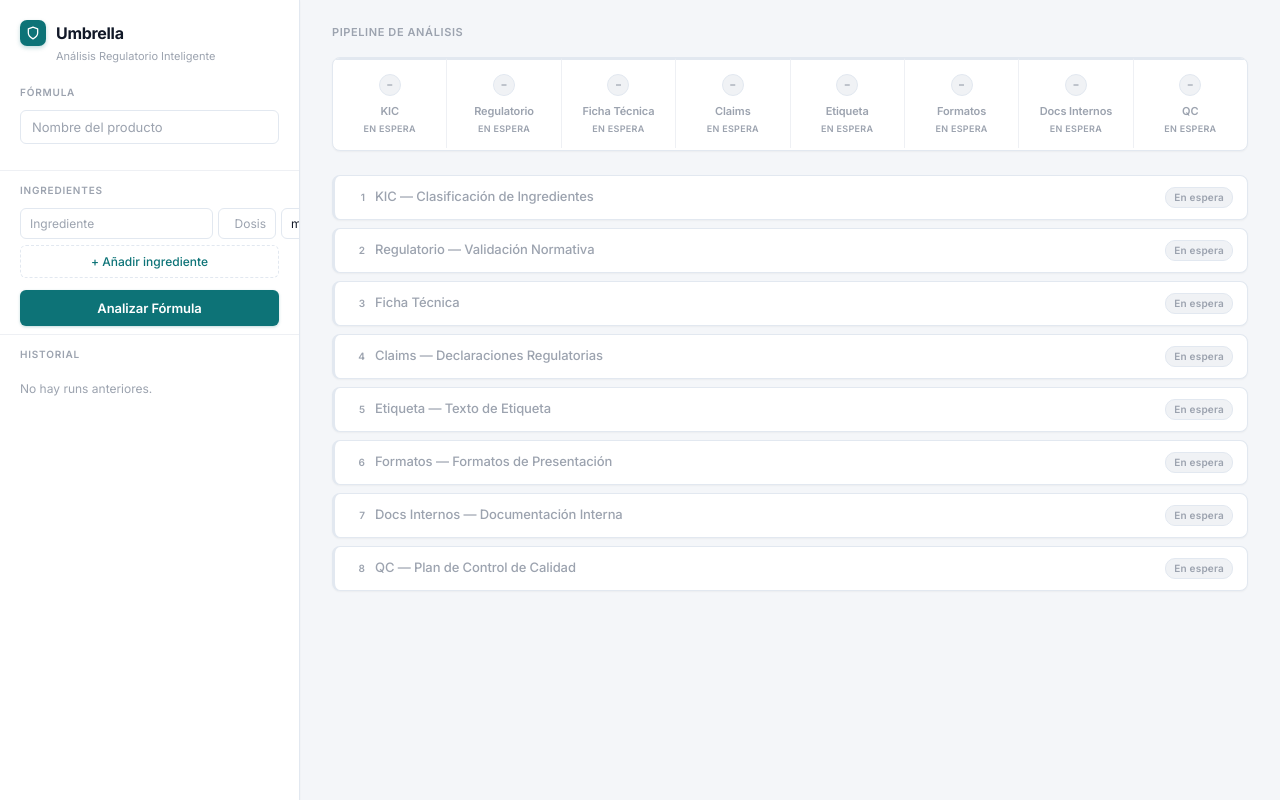
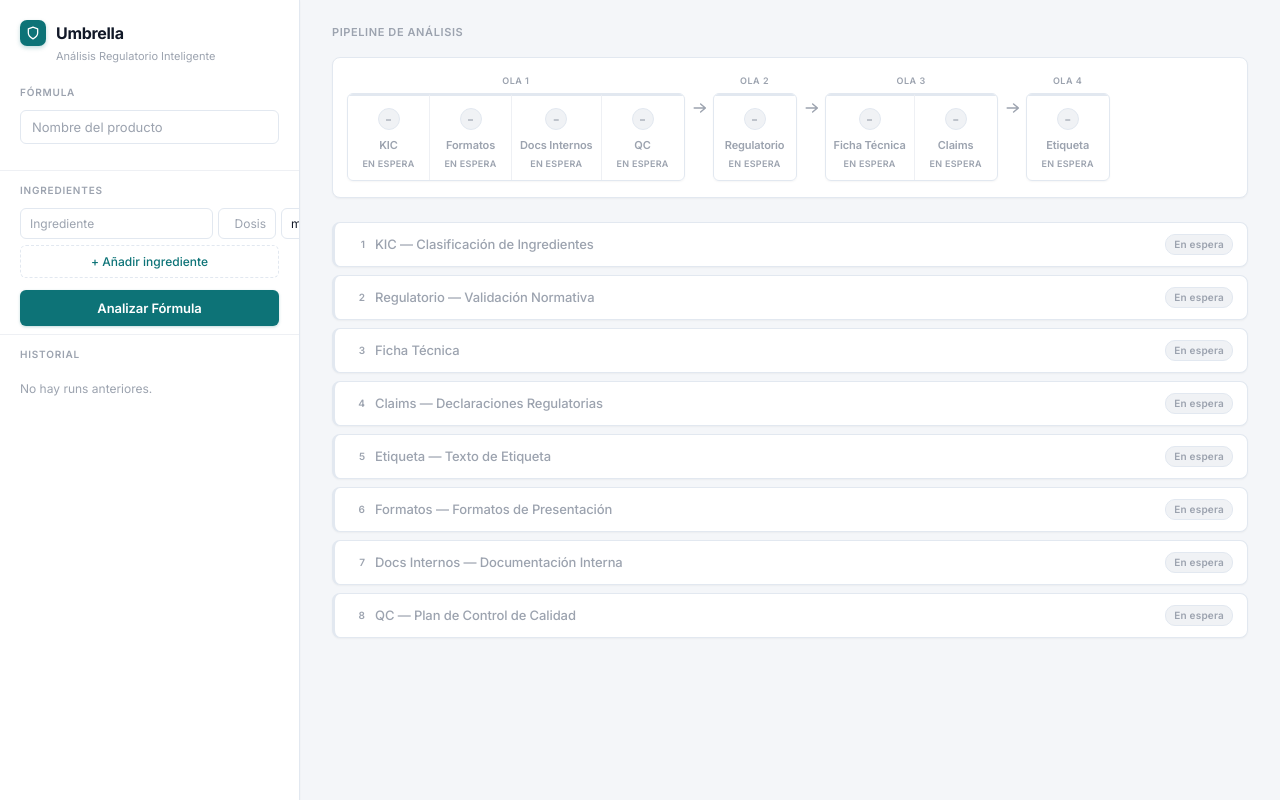
Before and after one commit to jariass2/umbrella, a Flask app: page / in a window 1280 px wide. Run offline with Flask 3, Linux system fonts and the light colour scheme; data that the repository does not hold is empty; some libraries are stand-ins or nearby versions.

Commit message:
feat: visualize pipeline as DAG with parallel wave groups
Replace linear agent strip with wave-grouped layout that reflects
the actual orchestrator execution order: 4 waves with arrow connectors
separating sequential stages and cards grouped per parallel batch.

Co-Authored-By: Claude Sonnet 4.6 <noreply@anthropic.com>

```diff
--- a/dashboard/static/css/style.css
+++ b/dashboard/static/css/style.css
@@ -282,25 +282,58 @@ body {
 }
 
 /* === PIPELINE STRIP === */
-.pipeline {
+/* === PIPELINE DAG === */
+.pipeline-dag {
   display: flex;
-  gap: 0;
+  align-items: flex-start;
+  gap: 4px;
   margin-bottom: 24px;
   overflow-x: auto;
-  padding-bottom: 2px;
+  padding: 16px 14px;
   background: var(--surface);
   border: 1px solid var(--border);
   border-radius: var(--radius);
   box-shadow: var(--shadow-sm);
+}
+.pipeline-dag::-webkit-scrollbar { height: 3px; }
+.pipeline-dag::-webkit-scrollbar-thumb { background: var(--border); border-radius: 2px; }
+
+.wave-group {
+  display: flex;
+  flex-direction: column;
+  align-items: center;
+  gap: 6px;
+  flex-shrink: 0;
+}
+.wave-label {
+  font-size: 9px;
+  font-weight: 600;
+  text-transform: uppercase;
+  letter-spacing: 0.5px;
+  color: var(--text-muted);
+}
+.wave-agents {
+  display: flex;
+  gap: 0;
+  border: 1px solid var(--border);
+  border-radius: var(--radius-sm);
   overflow: hidden;
+  box-shadow: var(--shadow-sm);
 }
-.pipeline::-webkit-scrollbar { height: 3px; }
-.pipeline::-webkit-scrollbar-thumb { background: var(--border); border-radius: 2px; }
+
+.wave-arrow {
+  display: flex;
+  align-items: center;
+  padding: 0 2px;
+  color: var(--text-muted);
+  margin-top: 26px;
+  flex-shrink: 0;
+}
 
 .agent-card {
-  flex: 1;
-  min-width: 95px;
-  padding: 14px 8px 12px;
+  min-width: 82px;
+  max-width: 110px;
+  padding: 12px 8px 10px;
   border-top: 2px solid transparent;
   border-right: 1px solid var(--border-dim);
   position: relative;
--- a/dashboard/templates/partials/main_content.html
+++ b/dashboard/templates/partials/main_content.html
@@ -1,8 +1,19 @@
 <div class="main-title">Pipeline de Análisis</div>
 
-<!-- Pipeline Strip -->
-<div class="pipeline">
-  {% for agent in agent_order %}
+<!-- Pipeline DAG -->
+<div class="pipeline-dag">
+  {% for wave in agent_waves %}
+  {% if not loop.first %}
+  <div class="wave-arrow">
+    <svg viewBox="0 0 20 20" fill="none" stroke="currentColor" stroke-width="1.8" width="16" height="16">
+      <path d="M4 10h12M12 5l6 5-6 5" stroke-linecap="round" stroke-linejoin="round"/>
+    </svg>
+  </div>
+  {% endif %}
+  <div class="wave-group">
+    <div class="wave-label">Ola {{ loop.index }}</div>
+    <div class="wave-agents">
+      {% for agent in wave %}
       {% set status = agent_statuses.get(agent, 'waiting') %}
       <div class="agent-card status-{{ status }}">
         <div class="agent-icon">
@@ -22,6 +33,9 @@
           {% elif status == 'error' %}Error
           {% else %}En espera
           {% endif %}
+        </div>
+      </div>
+      {% endfor %}
     </div>
   </div>
   {% endfor %}
--- a/flask_app.py
+++ b/flask_app.py
@@ -40,6 +40,14 @@ AGENT_LABELS = {
     "Docs Internos": "Docs Internos — Documentación Interna",
     "QC": "QC — Plan de Control de Calidad",
 }
+
+# DAG wave structure — mirrors pipeline/orchestrator.py execution order
+AGENT_WAVES = [
+    ["KIC", "Formatos", "Docs Internos", "QC"],  # Wave 1: parallel, no deps
+    ["Regulatorio"],                               # Wave 2: after KIC
+    ["Ficha Técnica", "Claims"],                   # Wave 3: parallel, after Regulatorio
+    ["Etiqueta"],                                  # Wave 4: after Ficha Técnica + Claims
+]
 
 # Pipeline state: run_id -> Queue
 _pipeline_queues: dict[int, Queue] = {}
@@ -120,6 +128,7 @@ def _get_main_context(run_id: int | None = None, pipeline_running: bool = False)
 
     return {
         "agent_order": AGENT_ORDER,
+        "agent_waves": AGENT_WAVES,
         "agent_statuses": agent_statuses,
         "agent_results": agent_results,
         "md_contents": md_contents,
```
Lines whose indentation alone changed are shown as unchanged.
